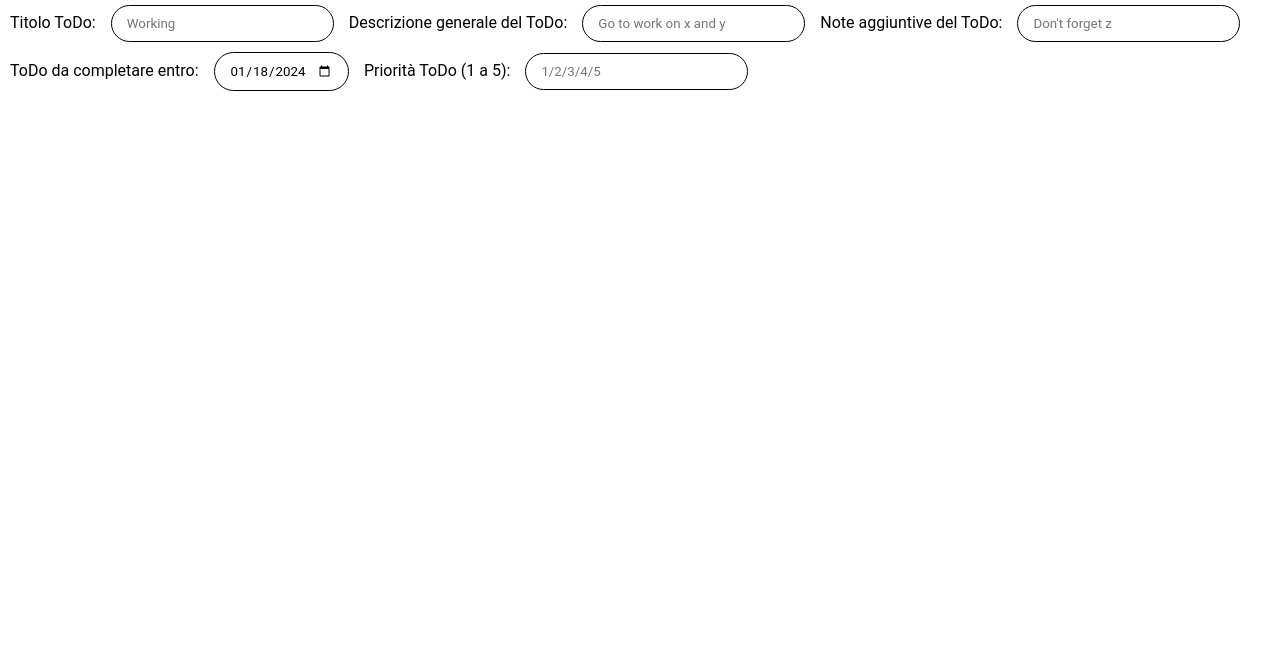
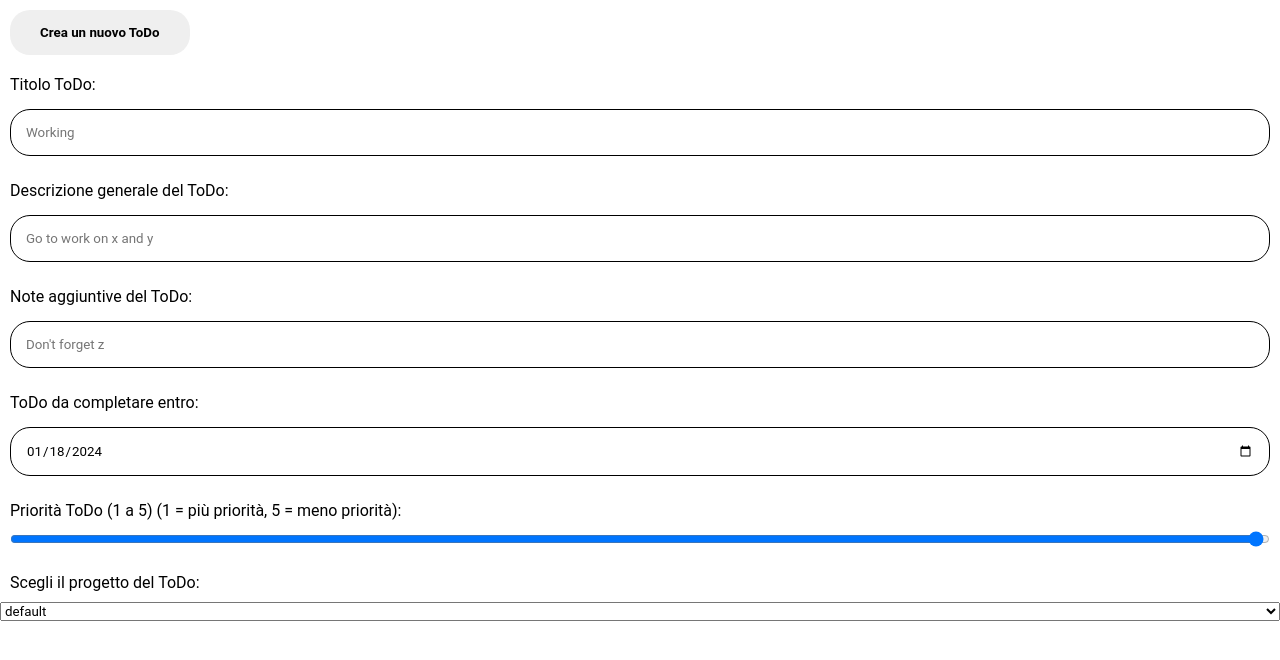
Before and after one commit to nicolanapa/todo-list, a website built with webpack: page dist/index.html in a window 1280 px wide. Built offline with nearby package versions, Linux system fonts and the light colour scheme.

Commit message:
Added ProjectName dom part + loop for their options, added some helpful comments

```diff
--- a/src/form.js
+++ b/src/form.js
@@ -21,7 +21,17 @@
 //}
 //dateChecker();
 
-function addFormDOM() {
+function addFormButton() {
+    let formContainer = document.querySelector("#form-container");
+    let formShowButton = document.createElement("button");
+    formShowButton.textContent = "Crea un nuovo ToDo";
+    formShowButton.setAttribute("id", "formShowButton");
+    formContainer.appendChild(formShowButton);
+}
+
+addFormButton();
+
+function addFormDOM(projectNameArray) {
     let formContainer = document.querySelector("#form-container");
     /*
     //this.checklist = checklist;
@@ -80,6 +90,7 @@ function addFormDOM() {
 
     formStesso.appendChild(checkListLabel);
     formStesso.appendChild(checkListInput);*/
+    // eventListener for creating new "cheklists"
     // DUEDATE | date
     let dueDateLabel = document.createElement("label");
     dueDateLabel.textContent = "ToDo da completare entro:"
@@ -96,10 +107,12 @@ function addFormDOM() {
     formStesso.appendChild(dueDateInput);
     // PRIORITY
     let priorityLabel = document.createElement("label");
-    priorityLabel.textContent = "Priorità ToDo (1 a 5):"
+    priorityLabel.textContent = "Priorità ToDo (1 a 5) (1 = più priorità, 5 = meno priorità):"
     let priorityInput = document.createElement("input");
     priorityLabel.setAttribute("for", "priority");
-    priorityInput.setAttribute("type", "//"); // Menù a tendina o radio buttons
+    priorityInput.setAttribute("type", "range");
+    priorityInput.setAttribute("min", "1");
+    priorityInput.setAttribute("max", "5");
     priorityInput.setAttribute("id", "priority");
     priorityInput.setAttribute("name", "priority");
     priorityInput.setAttribute("placeholder", "1/2/3/4/5");
@@ -107,7 +120,26 @@ function addFormDOM() {
     formStesso.appendChild(priorityLabel);
     formStesso.appendChild(priorityInput);
     // PROJECTNAME
+    //menù a tendina che mostra con un for each tutti i progetti esistenti;
+    let projectNameLabel = document.createElement("label");
+    projectNameLabel.textContent = "Scegli il progetto del ToDo:"
+    let projectNameSelect = document.createElement("select");
+    projectNameLabel.setAttribute("for", "notes");//
+    projectNameSelect.setAttribute("id", "projectName");
+    projectNameSelect.setAttribute("name", "projectName");
 
+    formStesso.appendChild(projectNameLabel);
+    formStesso.appendChild(projectNameSelect);
+    // PROJECTNAME Option loop
+    console.log(projectNameArray.length);
+    for ( let i = 0; i < projectNameArray.length; i++  ) {
+        let projectNameOption = document.createElement("option");
+        projectNameOption.setAttribute("value", projectNameArray[i]);
+        projectNameOption.textContent = projectNameArray[i];
+        projectNameSelect.appendChild(projectNameOption);
+        console.log(projectNameOption);
+    }
+    //
 }
 
 export { addFormDOM };
--- a/src/index.js
+++ b/src/index.js
@@ -1,5 +1,5 @@
 import "./style.css";
-import { myToDo, ToDo } from "./todoProject";
+import { myToDo, ToDo, Project, projectNameArray } from "./todoProject";
 import { addFormDOM } from "./form";
 //console.log(new ToDo("dd", "s", "s", 1));
 
@@ -7,5 +7,5 @@ import { addFormDOM } from "./form";
 
 //myToDo[length] = "info";
 //console.log(myToDo[0]);
-addFormDOM();
+addFormDOM(projectNameArray);
 console.log(addFormDOM);
--- a/src/style.css
+++ b/src/style.css
@@ -2,6 +2,11 @@
     font-family: roboto, system-ui;
     padding: 0;
     margin: 0;
+}
+
+#form-container > form {
+    display: flex;
+    flex-direction: column;
 }
 
 label {
@@ -9,8 +14,23 @@ label {
 }
 
 input {
-    padding: 10px 15px;
-    margin: 5px;
+    padding: 15px 15px;
+    margin: 5px 10px 15px 10px;
     border-radius: 20px;
     border: 1px solid black;
 }
+
+label + input[type="range"] {
+    padding: 0px 5px;
+    margin-top: 0px;
+}
+
+#formShowButton {
+    padding: 15px 30px;
+    margin: 10px;
+    border-style: none;
+    border-radius: 20px;
+    position: sticky;
+    top: -15px;
+    font-weight: 700;
+}
--- a/src/todoProject.js
+++ b/src/todoProject.js
@@ -1,7 +1,7 @@
-let myToDo = [];
-let project
+let ToDoArray = []; //Contenere tutti i ToDo
+let projectNameArray = []; // Contiene tutti i progetti
 
-class ToDo {
+class ToDo { //CREA IL TODO E BASTA
     constructor(title, description, /*notes, checklist,*/ dueDate, priority, projectName) {
         this.title = title;
         this.description = description;
@@ -9,25 +9,36 @@ class ToDo {
         //this.checklist = checklist;
         this.dueDate = dueDate;
         this.priority = priority; // 1 a 5 - blu, rosso, verde, giallo, azzurro
+                                  // 1 più priorità, 5 meno
         this.projectName = projectName;
     }
 }
 
-class Project {
+class Project { //CREA IL PROGETTO E MANDA IL NOME NELL'ARRAY
     constructor(projectName) {
         this.projectName = projectName;
+        //this.addProjectNameArray();
+        projectNameArray[length] = this.projectName;
     }
+
+    //addProjectNameArray() {
+
+    //}
 }
 
-function defultProject() {
+function defultProject() { //Progetto e ToDo di defualt
     let projectDefault = new Project("default");
     let ToDoDefault = new ToDo("Comprare un materasso", "Andare a comprare il prima possibile un nuovo materasso",
-    "17/01/2024", "1", "default");
+    "2024-01-17", "1", "default");
     console.log(projectDefault);
     console.log(ToDoDefault);
+
 }
 
 defultProject();
 
+console.log(ToDoArray);
+console.log(projectNameArray[0]);
+console.log(projectNameArray[1]);
 //ToDo e progetto di default
-export { myToDo, ToDo };
+export { ToDoArray, ToDo, Project, projectNameArray };
```
Also changed, not shown: dist/main.js.
